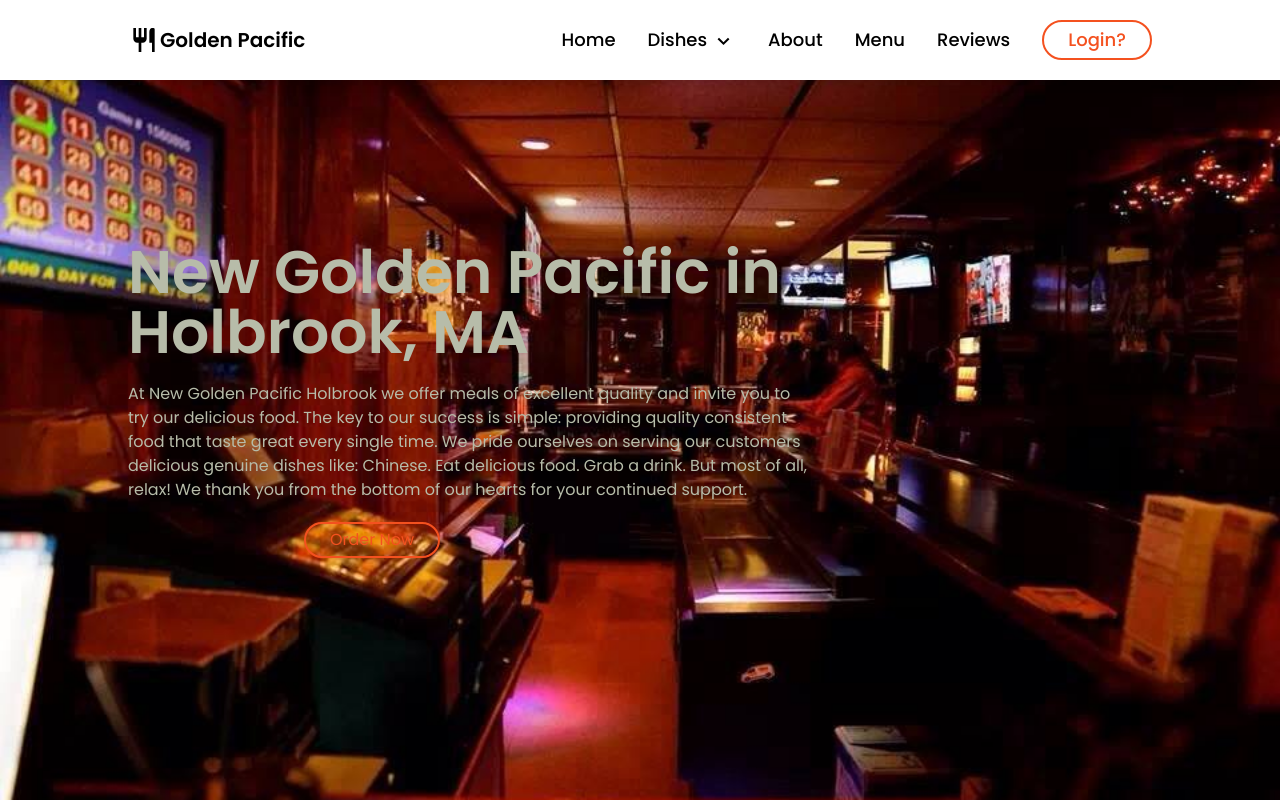
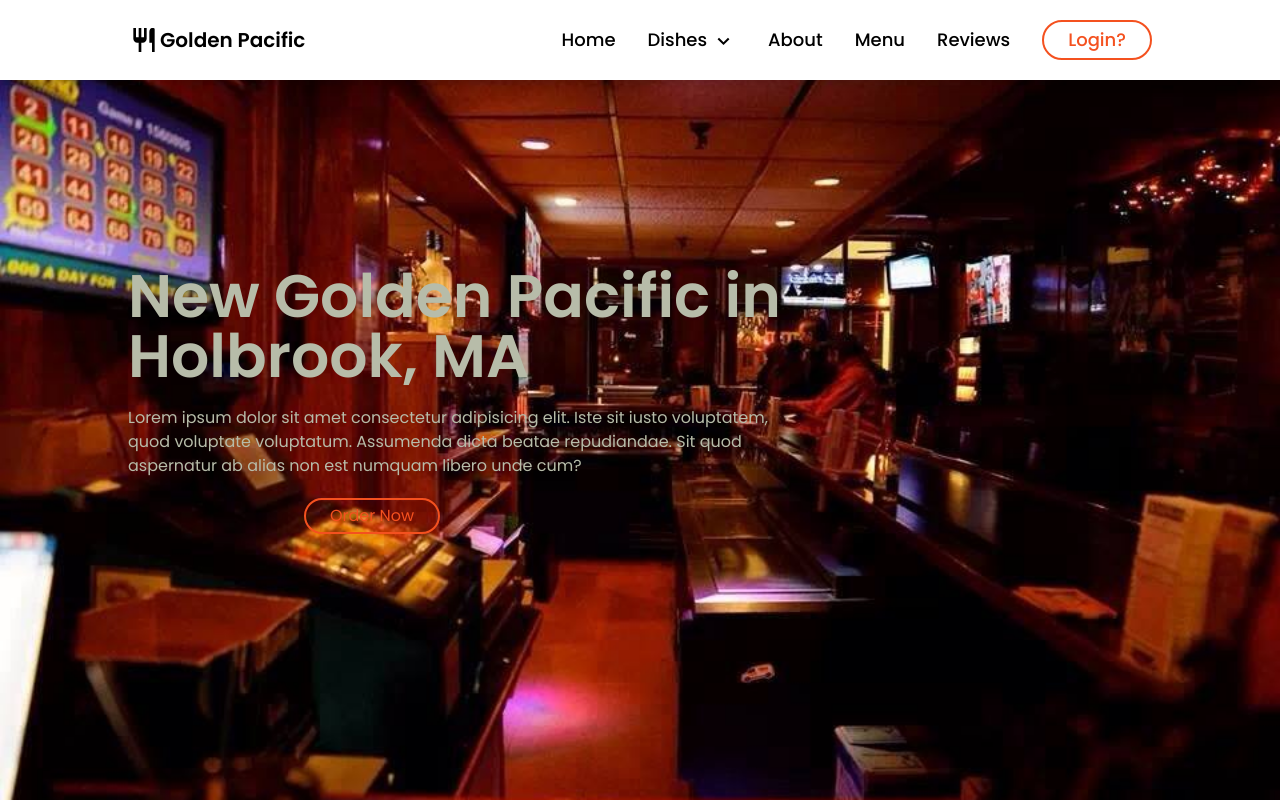
Before and after one commit to brli-dev/golden-pacific, a React (Vite) app: page / in a window 1280 px wide. Built offline with nearby package versions, Linux system fonts and the light colour scheme.

Commit message:
brought back lorem ipsum

```diff
--- a/src/components/Home.tsx
+++ b/src/components/Home.tsx
@@ -7,7 +7,7 @@ const Home = () => {
         <div className='w-full lg:w-2/3 space-y-5'>
             <h1 className='text-backgroundColor font-semibold text-6xl'>New Golden Pacific in Holbrook, MA</h1>
             <p className='text-backgroundColor'>
-            At New Golden Pacific Holbrook we offer meals of excellent quality and invite you to try our delicious food. The key to our success is simple: providing quality consistent food that taste great every single time. We pride ourselves on serving our customers delicious genuine dishes like: Chinese. Eat delicious food. Grab a drink. But most of all, relax! We thank you from the bottom of our hearts for your continued support.
+                Lorem ipsum dolor sit amet consectetur adipisicing elit. Iste sit iusto voluptatem, quod voluptate voluptatum. Assumenda dicta beatae repudiandae. Sit quod aspernatur ab alias non est numquam libero unde cum?
             </p>
             <div className='lg:pl-44'>
                 <Button title="Order Now"/>
```
